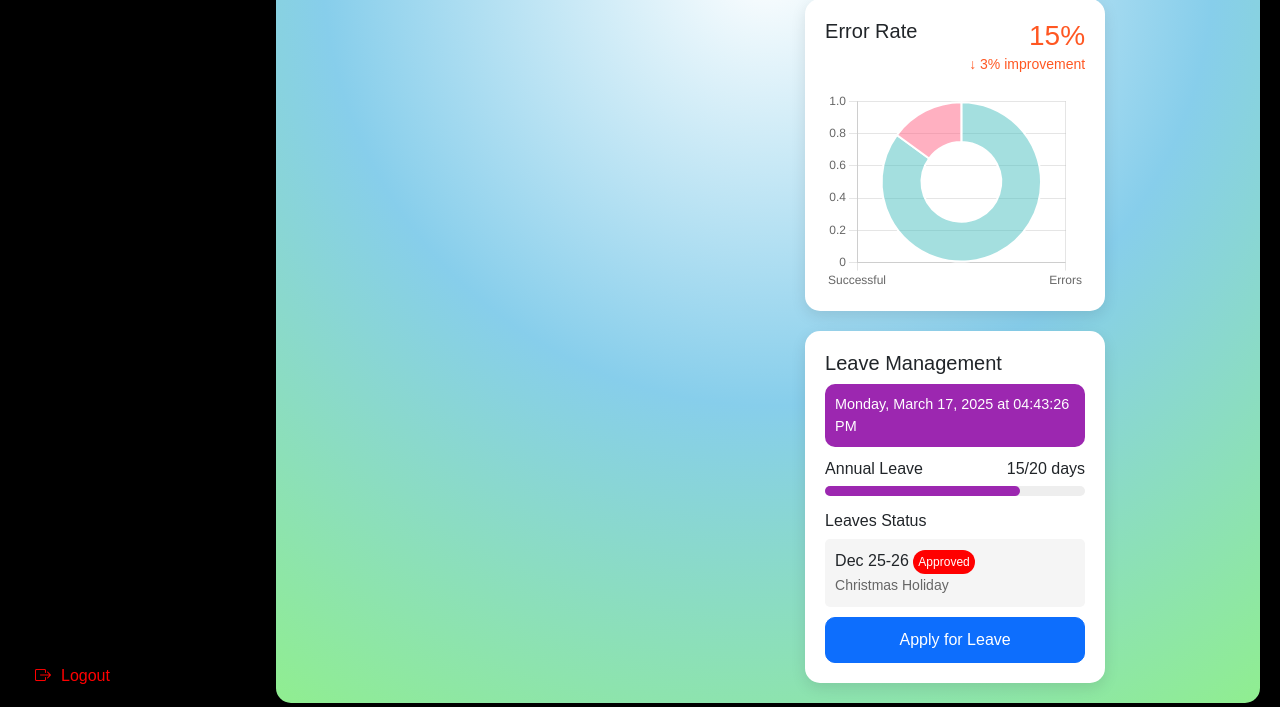
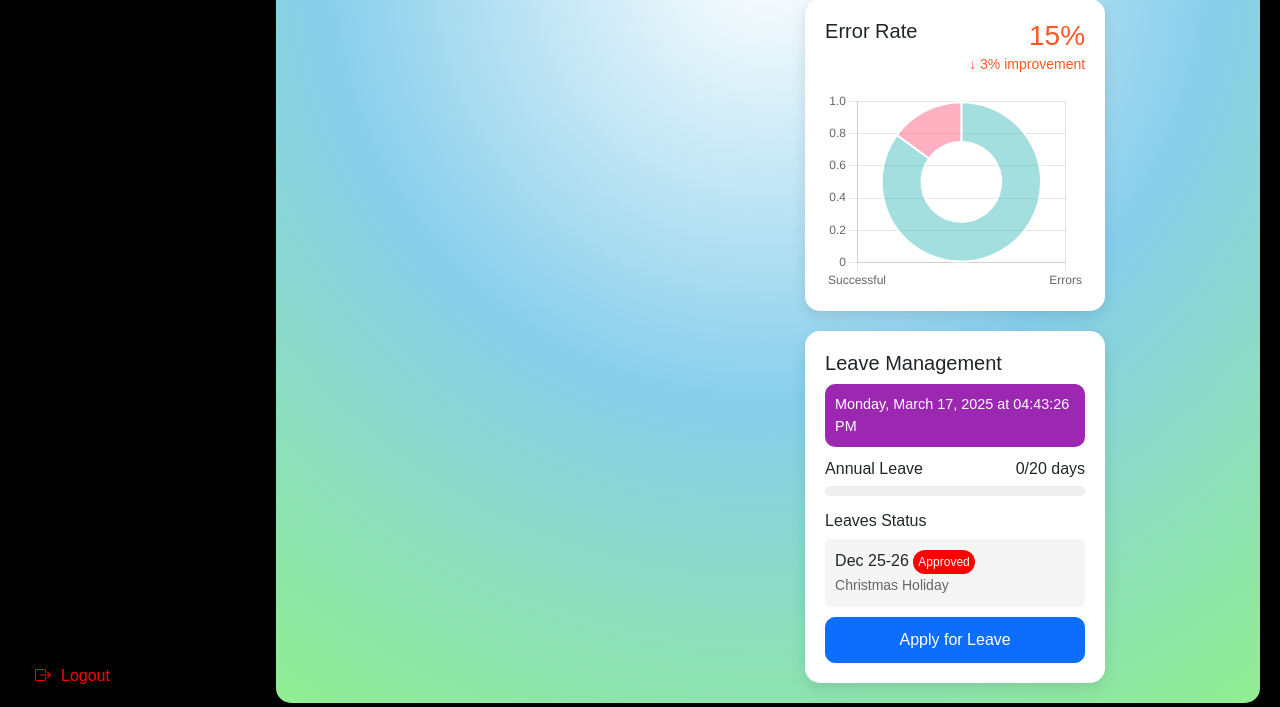
Before and after one commit to hemang500/employee, a PHP site: page /profile in a window 1280 px wide. Shown: the part 803-1510 px from the top of the page. Run offline with PHP 8.4, Linux system fonts and the light colour scheme; the visitor is signed in with stand-in values (Sample User, id 1); data that the repository does not hold is empty; some libraries are stand-ins or nearby versions.

Commit message:
chnages in profile.php for id card

```diff
--- a/profile.php
+++ b/profile.php
@@ -366,10 +366,10 @@ $employee_id = $_SESSION['employee_id'];
                             <div class="leave-status" style="margin-bottom: 15px;">
                                 <div style="display: flex; justify-content: space-between; margin-bottom: 5px;">
                                     <span>Annual Leave</span>
-                                    <span>15/20 days</span>
+                                    <span>0/20 days</span>
                                 </div>
                                 <div style="background: #eee; height: 10px; border-radius: 5px;">
-                                    <div style="width: 75%; background: #9C27B0; height: 100%; border-radius: 5px;"></div>
+                                    <div style="width: 0%; background: #9C27B0; height: 100%; border-radius: 5px;"></div>
                                 </div>
                             </div>
 
```
